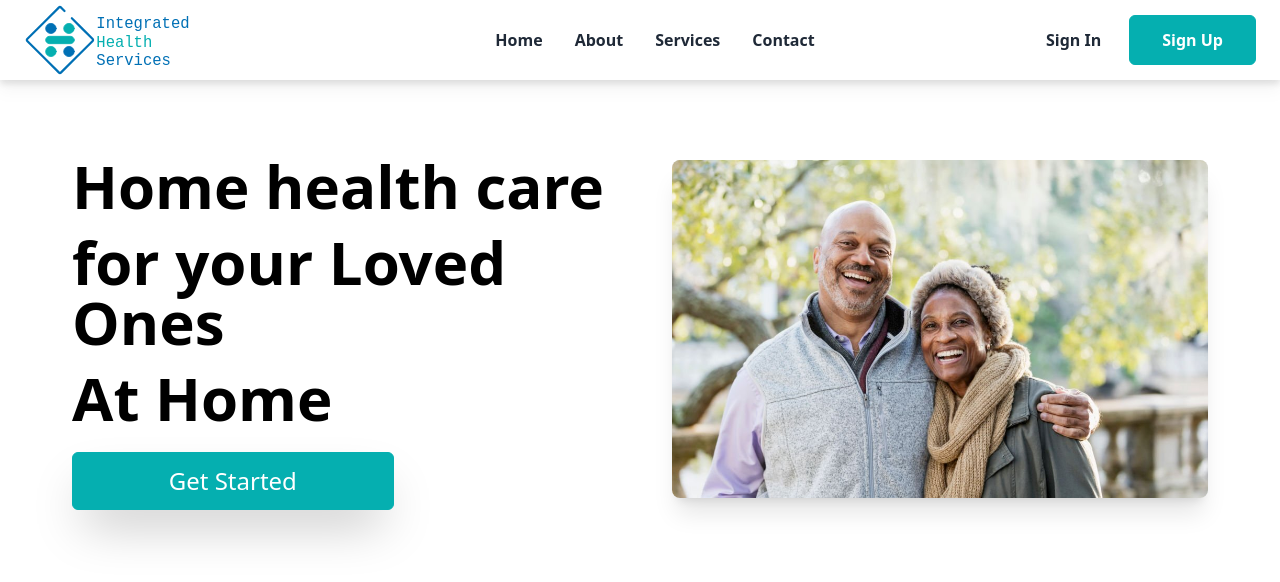
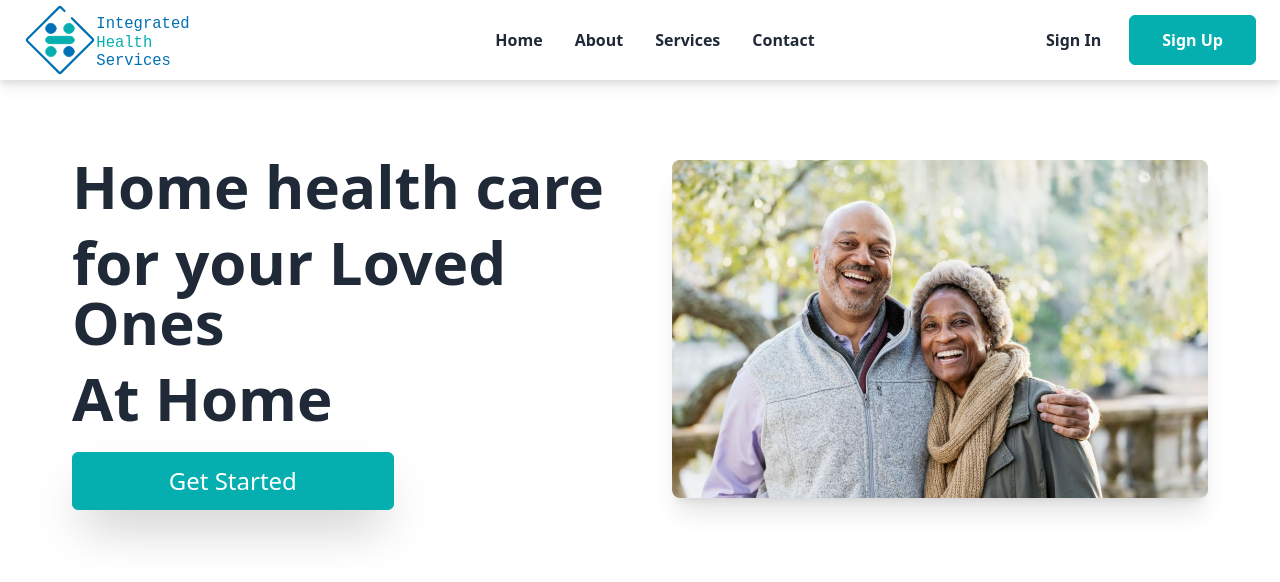
Before and after one commit to ihsidna/ihs-frontend, a React (Create React App) app: page / in a window 1280 px wide. Shown: the top 582 px of the page. Built offline with nearby package versions, Linux system fonts and the light colour scheme.

Commit message:
changed the color of the hero text to gray

```diff
--- a/src/components/Hero.jsx
+++ b/src/components/Hero.jsx
@@ -7,9 +7,9 @@ const Hero = () => {
 		<div className="w-full bg-white flex flex-col justify-between sm:pt-32 pt-32 md:pb-20 pb-20 md:px-10">
 			<div className="grid md:grid-cols-2 max-w-[1240] mx-auto">
 				<div className="flex flex-col justify-center md:items-start items-center w-full px-8 py-5">
-					<h1 className="lg:text-6xl md:text-4xl text-4xl md:py-2 sm:py-2 py-1 font-bold">Home health care</h1>
-					<h1 className="lg:text-6xl md:text-4xl text-4xl md:py-2 sm:py-2 py-1 font-bold "> for your Loved Ones</h1>
-					<h1 className="lg:text-6xl md:text-4xl text-4xl md:py-2 sm:py-2 py-1 font-bold">At Home</h1>
+					<h1 className="lg:text-6xl md:text-4xl text-4xl md:py-2 sm:py-2 py-1 font-bold text-gray-800">Home health care</h1>
+					<h1 className="lg:text-6xl md:text-4xl text-4xl md:py-2 sm:py-2 py-1 font-bold text-gray-800 "> for your Loved Ones</h1>
+					<h1 className="lg:text-6xl md:text-4xl text-4xl md:py-2 sm:py-2 py-1 font-bold text-gray-800">At Home</h1>
 					<button className="lg:text-2xl md:text-xl py-3 px-6 w-[60%] sm:w-[60%] my-4 text-xl shadow-2xl">Get Started</button>
 				</div>
 				<div className="w-full px-8 py-8 md:align-middle">
```
